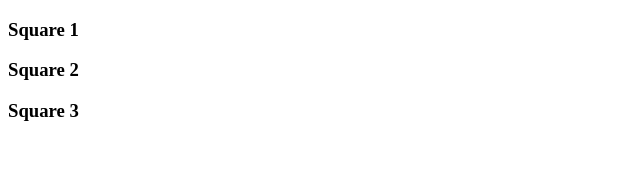
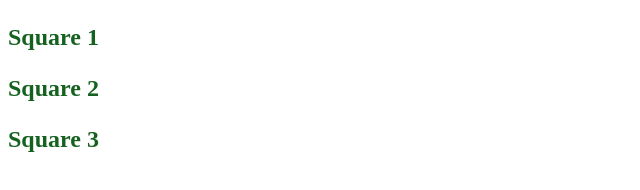
Before and after one commit to blaycock/MergeConflict-Practice, a plain HTML site: page index.html in a window 1280 px wide. Shown: the whole page, without its empty margins (0-640 px from the left). Drawn offline with Linux system fonts and the light colour scheme.

Commit message:
breaking more

```diff
--- a/index.html
+++ b/index.html
@@ -5,6 +5,7 @@
     <meta name="viewport" content="width=device-width, initial-scale=1.0">
     <meta http-equiv="X-UA-Compatible" content="ie=edge">
     <title>Document</title>
+    <link rel="stylesheet" href="style.css">
 </head>
 <body>
     <div><h3>Square 1</h3></div>
--- /dev/null
+++ b/style.css
@@ -0,0 +1,4 @@
+h3 {
+    color: rgb(21, 97, 31);
+    font-size: 24px;
+}
```
